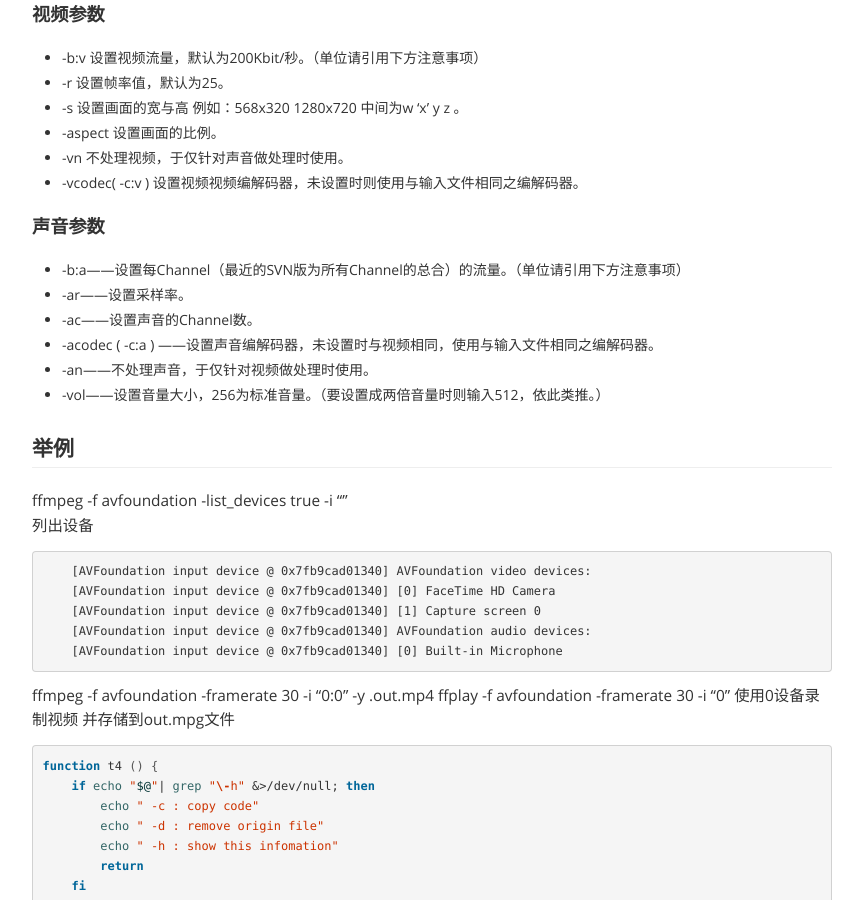
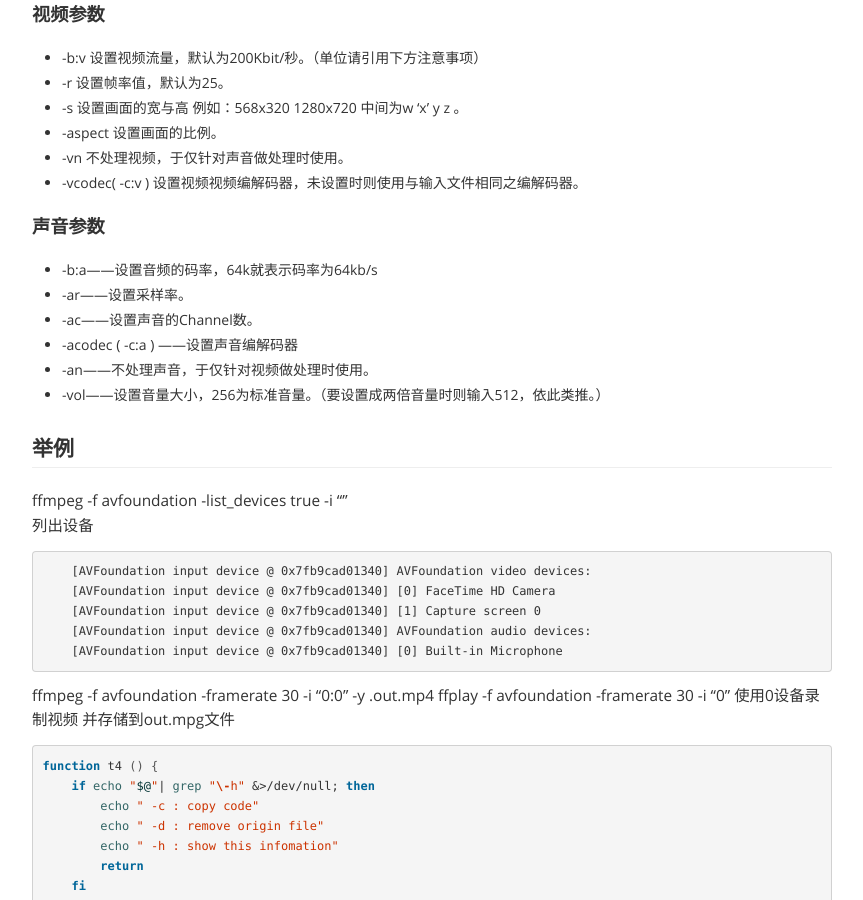
Before and after one commit to yacc3/yacc3.github.src, a Jekyll site: the page built from _posts/2015-04-01-ffmpeg.md, in a window 1280 px wide and 900 px high, scrolled down 2333 px. Shown: the whole window, without its empty margins (208-1071 px from the left). Built offline with Jekyll 4.4.1, drawn with Linux system fonts in a browser that asks for light colours; nearby versions of some CDN libraries; library files that are not in the unit come from our copies.

Commit message:
2019-04-20 05:00:22

```diff
--- a/_posts/2015-04-01-ffmpeg.md
+++ b/_posts/2015-04-01-ffmpeg.md
@@ -106,10 +106,10 @@ ffmpeg -i 1.mp4 -i lm.png -filter_complex 'overlay=main_w-overlay_w-10:10' -y 11
 - -vcodec( -c:v )  设置视频视频编解码器，未设置时则使用与输入文件相同之编解码器。
 
 ## 声音参数
-- -b:a——设置每Channel（最近的SVN版为所有Channel的总合）的流量。（单位请引用下方注意事项）
+- -b:a——设置音频的码率，64k就表示码率为64kb/s
 - -ar——设置采样率。
 - -ac——设置声音的Channel数。
-- -acodec ( -c:a ) ——设置声音编解码器，未设置时与视频相同，使用与输入文件相同之编解码器。
+- -acodec ( -c:a ) ——设置声音编解码器
 - -an——不处理声音，于仅针对视频做处理时使用。
 - -vol——设置音量大小，256为标准音量。（要设置成两倍音量时则输入512，依此类推。）
 
```
